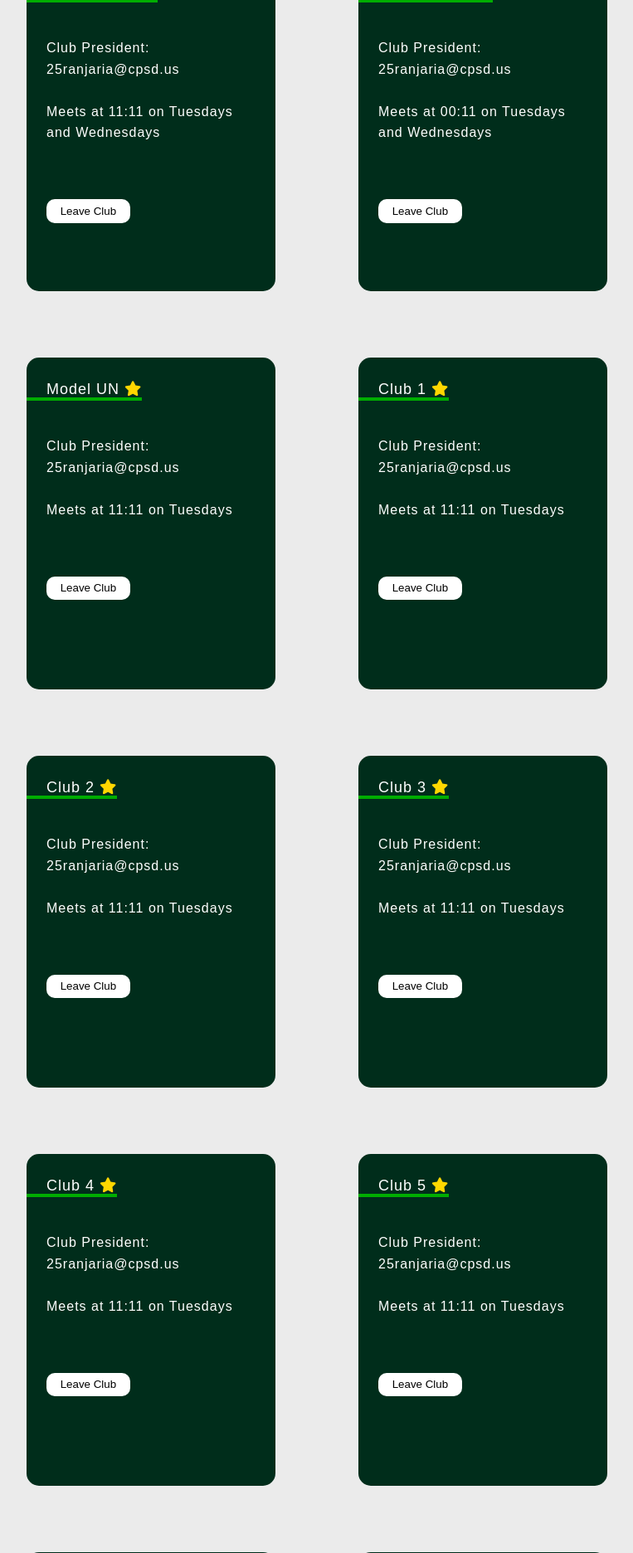
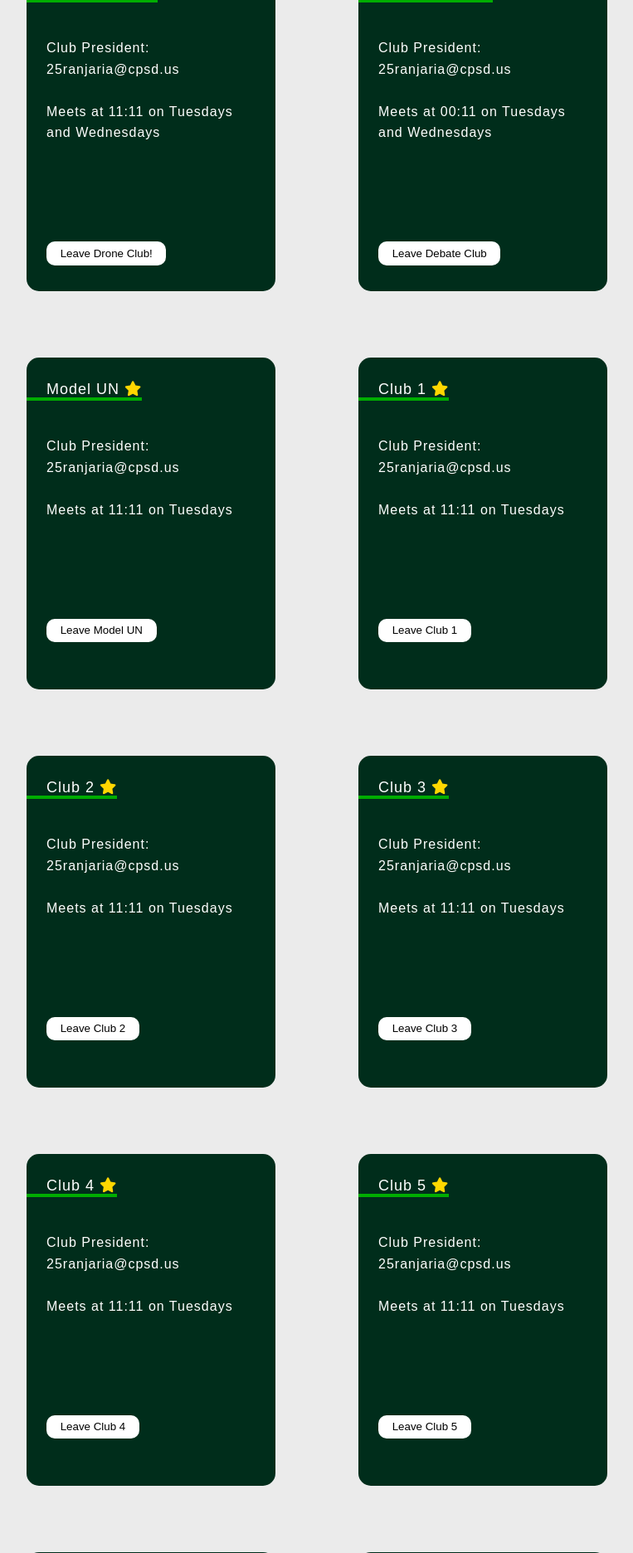
Before and after one commit to Rehaan12345/clubfinder, a Flask app: page / in a window 1280 px wide. Shown: the part 453-2325 px from the top of the page at 83% size, without its empty margins (248-1011 px from the left). Run offline with Flask 3, Linux system fonts and the light colour scheme; a user stored in the database is signed in; some libraries are stand-ins or nearby versions.

Commit message:
Fixed joinleave club button functionality finally

```diff
--- a/website/templates/layout.html
+++ b/website/templates/layout.html
@@ -241,11 +241,15 @@
                             <!-- ^ End of Modal ^ -->
                             <br><br>
                             {% if club not in joined_clubs %}
-                            <button method="GET" name="joinclubbutton_{{ club.id }}" class="clubbutton" id="joinclubbutton_{{ club.id }}" type="button">Join Club</button>
+                            <form method="POST" class="joinclubbutton" action="{{ url_for('views.join', id=club.id) }}">
+                                <button class="clubbutton" type="submit">Join {{ club }}</button>
+                            </form>
                             <br><br>
                             {% elif club in joined_clubs %}
-                            <button method="GET" name="leaveclubbutton_{{ club.id }}" class="clubbutton" id="leaveclubbutton_{{ club.id }}" type="button">Leave Club</button>
                             <br><br>
+                            <form method="POST" class="joinclubbutton" action="{{ url_for('views.leave', id=club.id) }}">
+                                <button class="clubbutton" type="submit">Leave {{ club }}</button>
+                            </form>
                             {% endif %}
                         </div>
 
--- a/website/views.py
+++ b/website/views.py
@@ -28,7 +28,6 @@ def email_failure(error_message, current_time, problem_description):
     body = f"PROBLEM at {current_time}: {problem_description}: \n {error_message}"
     send_mail(email_sender=email_sender, email_password=email_password, email_receiver=email_receiver, subject=subject, body=body)
     return True
-
 
 # Actually creates the new club and commits it to the database:
 def create_new_club(club_name, president_email, vicepresident_email1, vicepresident_email2, vicepresident_email3, advisor_email, room_number, start_time, description, secret_password, club_day):
@@ -217,10 +216,21 @@ Do not respond to this email.
     # Otherwise
     return render_template("layout.html", club_info=Club.query.all(), joined_clubs=current_user.clubs, user=current_user)
 
-# @views.route("/clubs", methods=["GET", "POST"])
-# @login_required
-# def clubs():
-#     return render_template("clubs.html", club_info=current_user.clubs, user=current_user)
+@views.route("/<id>/join", methods=["GET", "POST"])
+def join(id):
+    join_club = Club.query.filter_by(id=id).first()
+    current_user.clubs.append(join_club)
+    db.session.commit()
+    flash(f"Successfully joined {join_club.club_name}!", "success")
+    return redirect("/")
+
+@views.route("/<id>/leave", methods=["GET", "POST"])
+def leave(id):
+    leave_club = Club.query.filter_by(id=id).first()
+    current_user.clubs.remove(leave_club)
+    db.session.commit()
+    flash(f"Successfully left {leave_club.club_name}!", "success")
+    return redirect("/")
 
 @views.route("/clubdashboard/<goto>", methods=["GET", "POST"])
 @login_required
```
Also changed, not shown: instance/database 2.db (added), instance/database.db.
